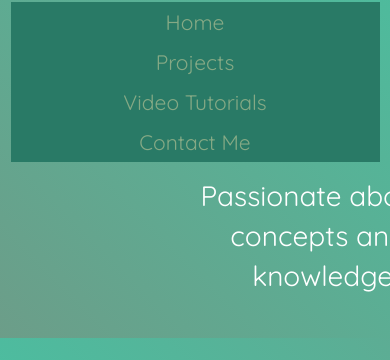
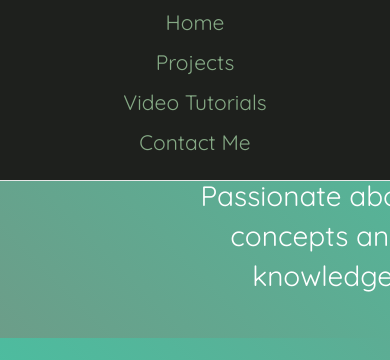
Before and after one commit to dataspective/dataspective.github.io, a plain HTML site: page index.html in a window 390 px wide. Shown: the part 66-426 px from the top of the page. Drawn offline with nearby package versions, Linux system fonts and the light colour scheme; grey boxes are pictures that could not be loaded; a script that the page names is missing.

Commit message:
style update

```diff
--- a/css/style.css
+++ b/css/style.css
@@ -22,7 +22,6 @@ a:hover {
 /* NAVIGATION */
 
 .navbar {
-  height: 3em;
   padding: 0.5em;
 }
 
@@ -161,7 +160,6 @@ a:hover {
   }
   .navbar.navbar-default li {
     text-align: center;
-    background-color: hsl(165, 50%, 32%);
   }
 
 }
```
